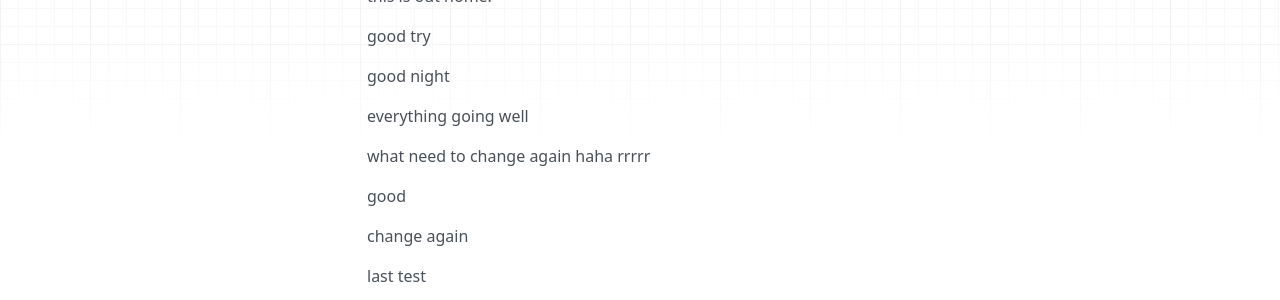
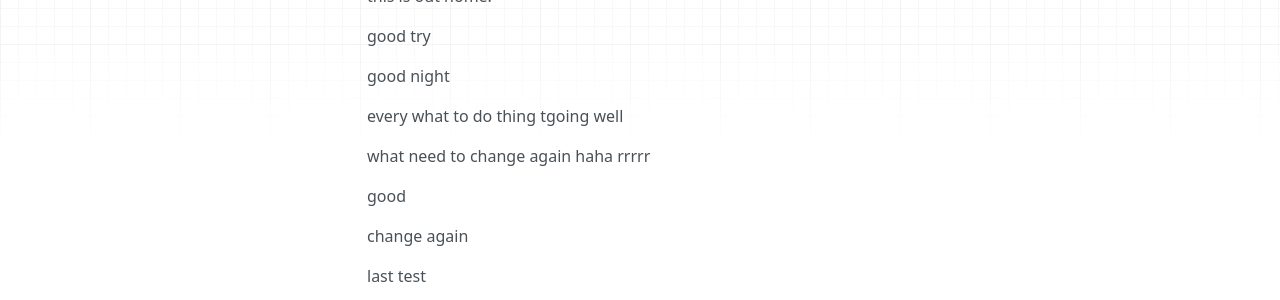
Before and after one commit to maplefu0602/test-gdcdocs, an MkDocs documentation site: the page built from docs/index.md, in a window 1280 px wide. Shown: the part 172-472 px from the top of the page. Built offline with MkDocs 1.6.1, drawn with Linux system fonts in a browser that asks for light colours; nearby versions of some CDN libraries; old or Windows-style settings are respelled for this version of MkDocs.

Commit message:
just for test

```diff
--- a/docs/index.md
+++ b/docs/index.md
@@ -10,7 +10,7 @@ good try
 
 good night
 
-everything going well
+every what to do thing tgoing well
 
 what
 need to change again
```
